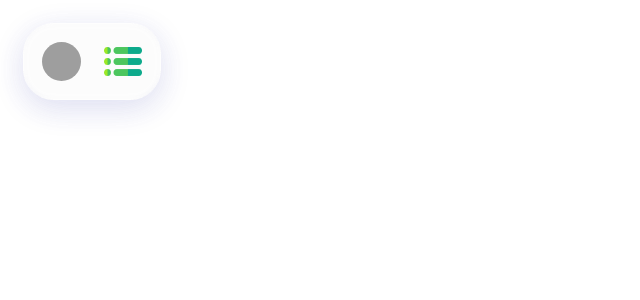
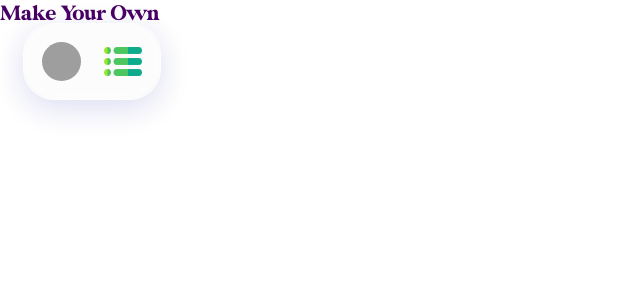
Before and after one commit to jmhar3/glasshouse, a React (Create React App) app: page / in a window 1280 px wide. Shown: the top 300 px of the page, without its empty margins (0-640 px from the left). Built offline with nearby package versions, Linux system fonts and the light colour scheme; grey boxes are pictures that could not be loaded.

Commit message:
homepage structure

```diff
--- /dev/null
+++ b/src/components/Swatches.js
@@ -0,0 +1,7 @@
+const Swatches = () => {
+    return(
+        <div></div>
+    )
+}
+
+export default Swatches
--- a/src/pages/HomePage.js
+++ b/src/pages/HomePage.js
@@ -1,6 +1,12 @@
+import { Link } from 'react-router-dom'
+import Swatches from '../components/Swatches'
+
 const HomePage = () => {
-    return (
-        <div></div>
+    return(
+        <>
+            <Link to='/palette' id="action-button">Make Your Own</Link>
+            <Swatches />
+        </>
     )
 }
 
```
